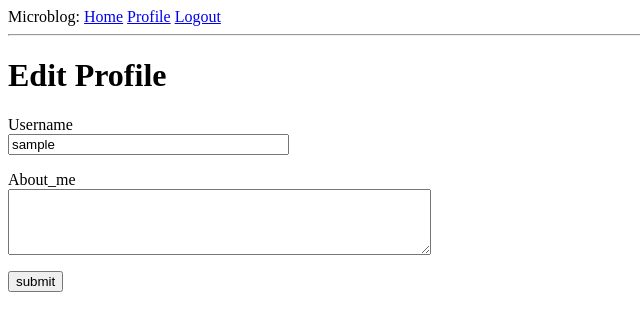
After one commit to cdvx/microblog, a Flask app: page /edit_profile in a window 1280 px wide. The commit adds this page. Shown: the top 331 px of the page, without its empty margins (0-640 px from the left). Run offline with Flask 2, Linux system fonts and the light colour scheme; the visitor is signed in with stand-in values (Sample User, id 1); data comes from the database, SQL or seed files in the repository; both versions use the stored data as it was after the commit.

Commit message:
further improvements on user profiles

```diff
--- a/app/forms.py
+++ b/app/forms.py
@@ -1,6 +1,7 @@
 from flask_wtf import FlaskForm
-from wtforms import StringField, PasswordField, BooleanField,SubmitField
-from wtforms.validators import DataRequired, ValidationError, Email, EqualTo
+from wtforms import StringField, PasswordField, BooleanField,SubmitField,TextAreaField
+from wtforms.validators import DataRequired, ValidationError, Email, EqualTo, Length
+
 from app.models import User
 
 
@@ -27,3 +28,8 @@ class RegistrationForm(FlaskForm):
 		user = User.query.filter_by(email=email.data).first()
 		if user is not None:
 			raise ValidationError('Please use a different email')
+
+class EditProfileForm(FlaskForm):
+	username = StringField('Username',validators=[DataRequired()])
+	about_me = TextAreaField('About_me', validators=[Length(min=0, max=140)])
+	submit = SubmitField('submit')
--- a/app/routes.py
+++ b/app/routes.py
@@ -1,9 +1,10 @@
 from flask import render_template, flash, redirect, url_for, request
 from flask_login import logout_user, current_user, login_user, login_required
 from werkzeug.urls import url_parse
+from datetime import datetime
 from app import app, db
 from app.models import User, Post
-from app.forms import LoginForm, RegistrationForm
+from app.forms import LoginForm, RegistrationForm, EditProfileForm
 
 @app.route('/')
 @app.route('/index')
@@ -26,7 +27,6 @@ def register():
     return render_template('register.html', title='Register', form =form)
 
 
-
 @app.route('/login', methods =['GET','POST'])
 def login():
     if current_user.is_authenticated:
@@ -44,6 +44,21 @@ def login():
         return redirect(next_page)
     return render_template('login.html',title='Sign In', form=form)
 
+@app.route('/edit_profile', methods=['GET','POST'])
+@login_required
+def edit_profile():
+    form = EditProfileForm()
+    if form.validate_on_submit():
+        current_user.username = form.username.data
+        current_user.about_me = form.about_me.data
+        db.session.commit()
+        flash('Your chnges have been saved {}!'.format(current_user.username))
+        return redirect(url_for('edit_profile'))
+    elif request.method == 'GET':
+        form.username.data = current_user.username
+        form.about_me.data = current_user.about_me
+    return render_template('edit_profile.html', title='Edit Profile', form=form)
+
 
 @app.route('/user/<username>')
 @login_required
@@ -55,23 +70,17 @@ def user(username):
     ]
     return render_template('user.html', user=user, posts=posts)
 
-
+@app.before_request
+def before_request():
+    if current_user.is_authenticated:
+        current_user.last_seen = datetime.utcnow()
+        db.session.commit()
 
 
 @app.route('/logout')
 def logout():
     logout_user()
     return redirect(url_for('index'))
-
-
-
-
-
-
-
-
-
-
 
 
 @app.shell_context_processor
--- /dev/null
+++ b/app/templates/edit_profile.html
@@ -0,0 +1,23 @@
+{% extends "base.html" %}
+
+{% block content %}
+    <h1>Edit Profile</h1>
+    <form action="" method="post">
+        {{ form.hidden_tag() }}
+        <p>
+            {{ form.username.label }}<br>
+            {{ form.username(size=32) }}<br>
+            {% for error in form.username.errors %}
+            <span style="color: red;">[{{ error }}]</span>
+            {% endfor %}
+        </p>
+        <p>
+            {{ form.about_me.label }}<br>
+            {{ form.about_me(cols=50, rows=4) }}<br>
+            {% for error in form.about_me.errors %}
+            <span style="color: red;">[{{ error }}]</span>
+            {% endfor %}
+        </p>
+        <p>{{ form.submit() }}</p>
+    </form>
+{% endblock %}
```
Also changed, not shown: app/templates/user.html (+9 -1 lines), app.db.
